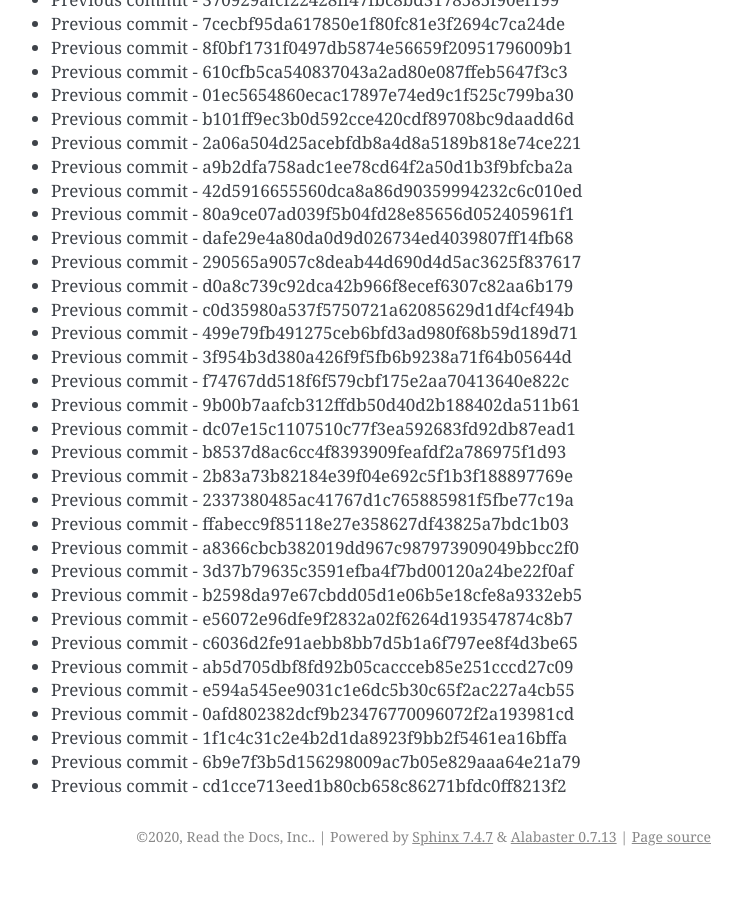
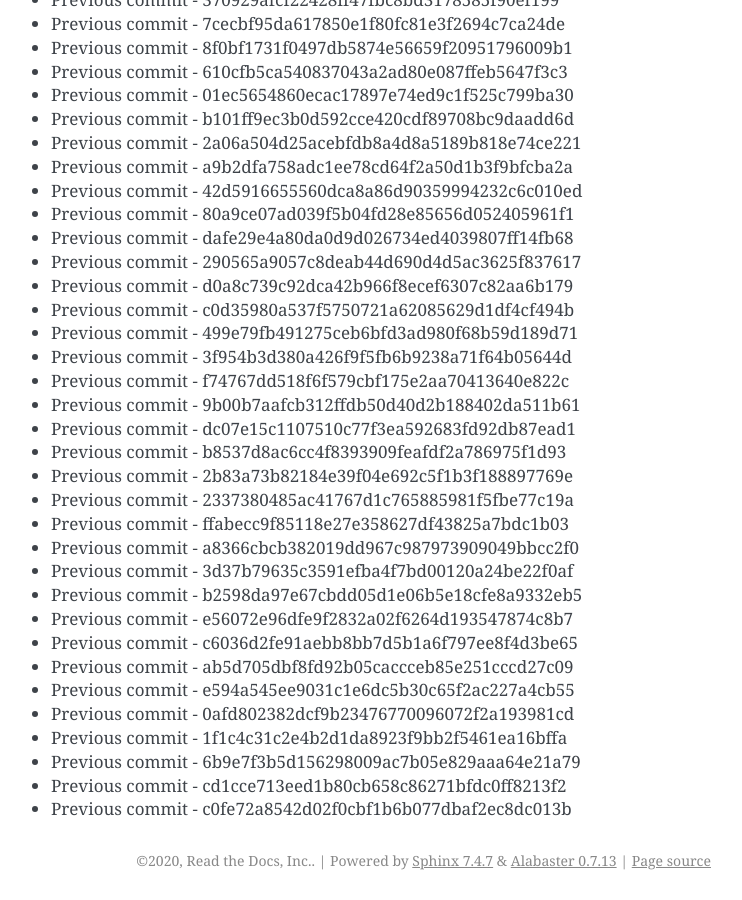
Before and after one commit to readthedocs/rtd-git-stresstest, a Sphinx documentation site: the page built from docs/updates.rst, in a window 1280 px wide and 900 px high, scrolled down 97461 px. Shown: the whole window, without its empty margins (399-1141 px from the left). Built offline with Sphinx 7.4.7, drawn with Linux system fonts in a browser that asks for light colours; before the commit the page ends 98337 px from its top, so only the background shows below that.

Commit message:
Generating commit from previous: c0fe72a8542d02f0cbf1b6b077dbaf2ec8dc013b

```diff
--- a/docs/updates.rst
+++ b/docs/updates.rst
@@ -4127,3 +4127,4 @@ It can be tested for any performance characteristics.
 * Previous commit - 1f1c4c31c2e4b2d1da8923f9bb2f5461ea16bffa
 * Previous commit - 6b9e7f3b5d156298009ac7b05e829aaa64e21a79
 * Previous commit - cd1cce713eed1b80cb658c86271bfdc0ff8213f2
+* Previous commit - c0fe72a8542d02f0cbf1b6b077dbaf2ec8dc013b
```
